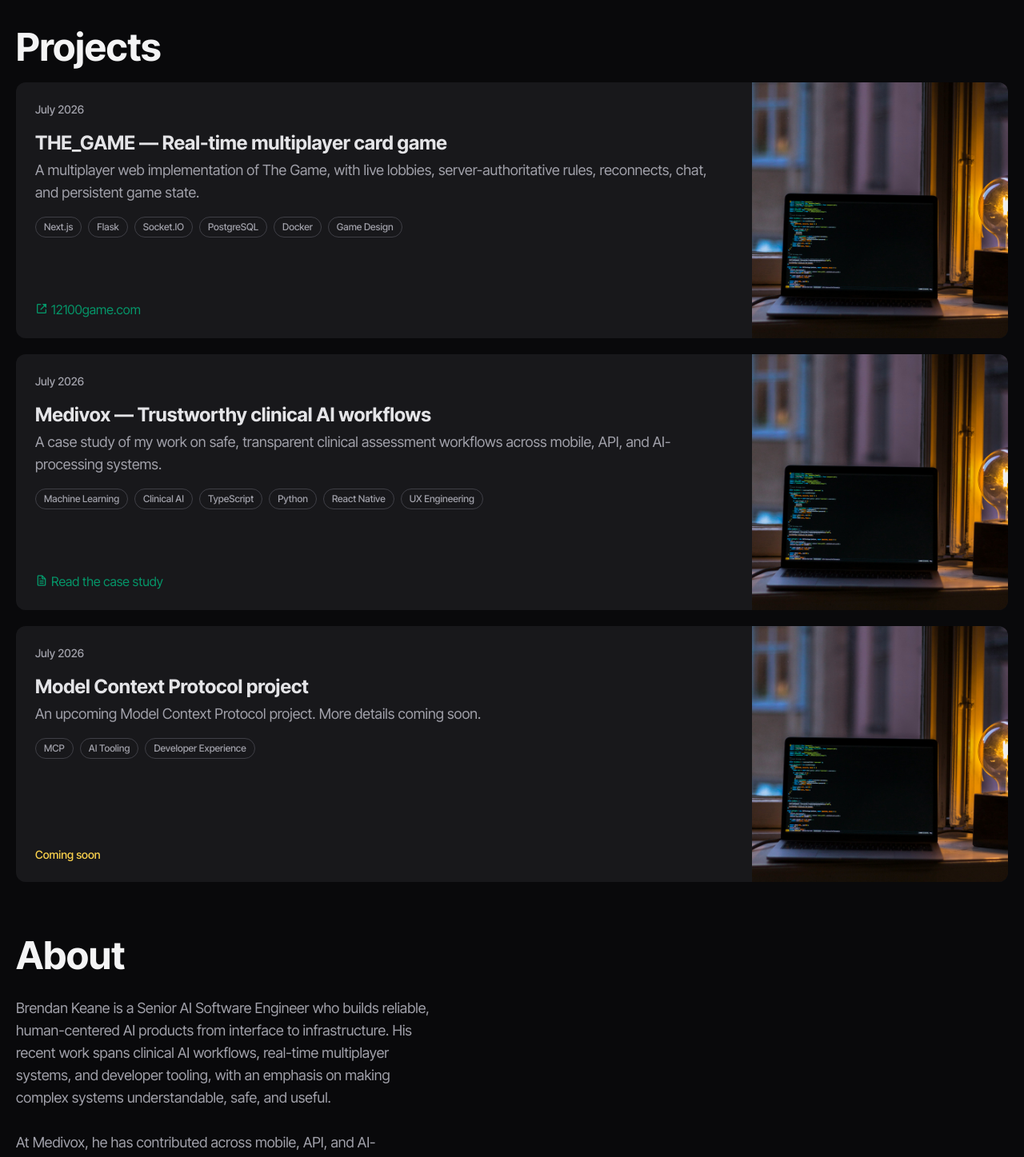
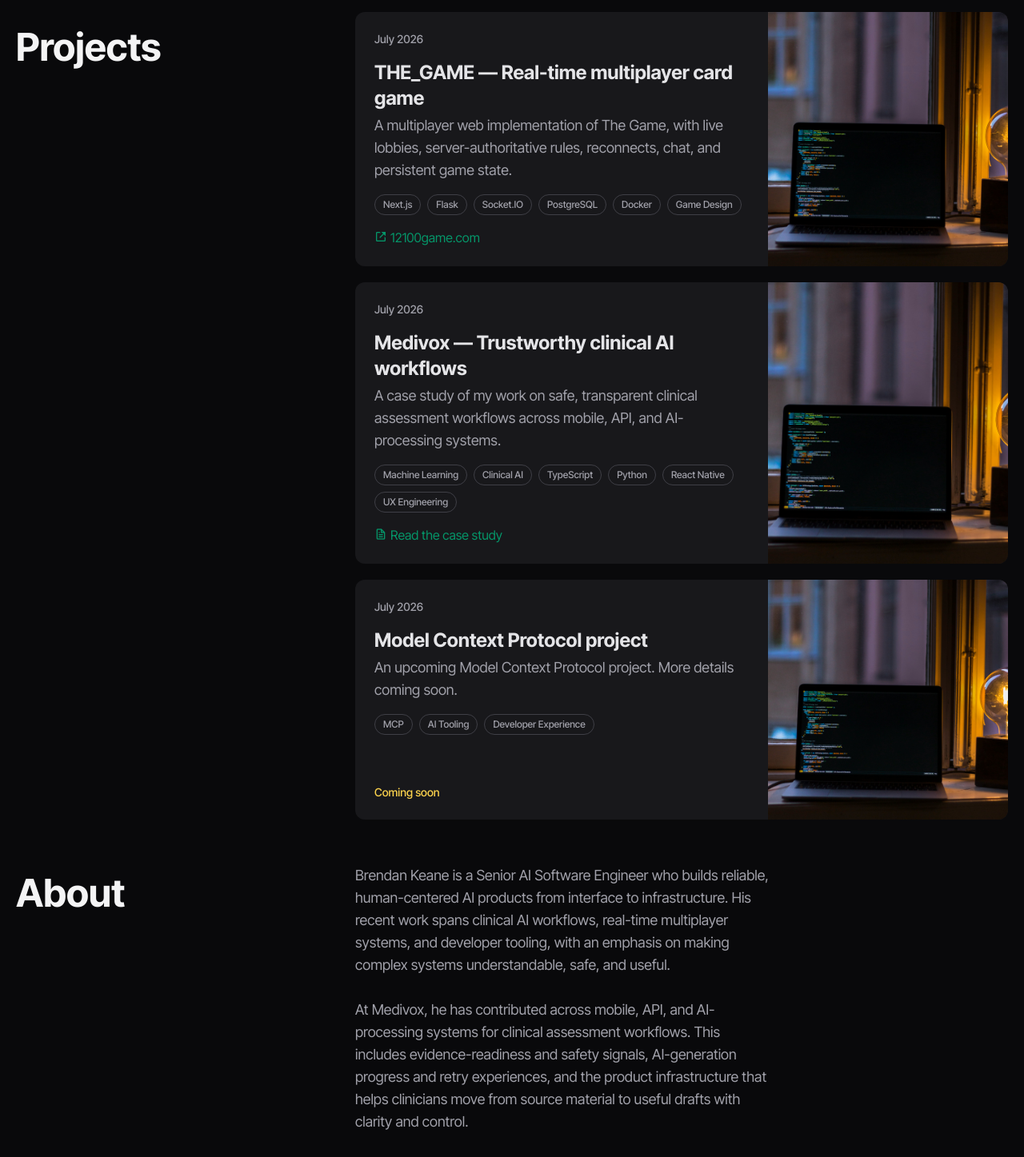
Before and after one commit to brendanwilliam/bkportfolio, a Next.js app: page / in a window 1280 px wide. Shown: the part 641-2088 px from the top of the page at 80% size. Built offline with nearby package versions, Linux system fonts and the light colour scheme.

Commit message:
Refine portfolio layout responsiveness

```diff
--- a/src/app/page.tsx
+++ b/src/app/page.tsx
@@ -7,7 +7,7 @@ import { Header } from "@/components/Header";
 
 export default function Home() {
   return (
-    <main className="flex min-h-screen w-full flex-col overflow-auto">
+    <main className="flex min-h-screen w-screen flex-col overflow-auto">
       <Header />
       <Hero />
       <Content className="flex flex-col px-5">
--- a/src/app/projects/medivox/page.tsx
+++ b/src/app/projects/medivox/page.tsx
@@ -23,7 +23,7 @@ const contributions = [
 
 export default function MedivoxCaseStudy() {
   return (
-    <main className="min-h-screen bg-zinc-950 px-5 py-12 text-zinc-100 md:py-20">
+    <main className="min-h-screen w-screen bg-zinc-950 px-5 py-12 text-zinc-100 md:py-20">
       <article className="container mx-auto max-w-3xl">
         <Link href="/#projects" className="inline-flex items-center text-emerald-500 hover:text-emerald-300 hover:underline">
           <i className="bx bx-left-arrow-alt mr-1" />Back to projects
--- a/src/components/About.tsx
+++ b/src/components/About.tsx
@@ -1,5 +1,6 @@
 import { SubSection } from "@/components/SubSection";
 import { Section } from "@/components/Section";
+import clsx from "clsx";
 
 function Biography() {
   return (
@@ -27,9 +28,13 @@ export function About({
   className?: string
 }) {
   return (
-    <Section id={id} className={className}>
-      <h2 className="sticky top-14 z-30 bg-zinc-950 py-5 md:text-5xl text-5xl font-bold text-zinc-100">About</h2>
-      <Biography />
+    <Section id={id} className={clsx("lg:grid lg:grid-cols-3 lg:gap-8", className)}>
+      <div className="lg:sticky lg:top-16 lg:self-start">
+        <h2 className="py-5 text-5xl font-bold text-zinc-100 md:text-5xl">About</h2>
+      </div>
+      <div className="lg:col-span-2">
+        <Biography />
+      </div>
     </Section>
   )
 }
--- a/src/components/Hero.tsx
+++ b/src/components/Hero.tsx
@@ -21,7 +21,9 @@ function HeroProfile() {
   return (
     <div className="container mx-auto flex flex-col items-center justify-center gap-10 px-5 py-20 mb-14 text-center">
       <ValueProp />
-      <Button href="#projects" style="secondary" icon="bx-down-arrow-alt">View Projects</Button>
+      <div className="w-full max-w-xs">
+        <Button href="#projects" style="secondary" icon="bx-down-arrow-alt">View Projects</Button>
+      </div>
     </div>
   )
 }
--- a/src/components/Projects.tsx
+++ b/src/components/Projects.tsx
@@ -72,8 +72,8 @@ function ProjectCard({
 }) {
 
   return (
-    <div className="flex w-full flex-col-reverse overflow-hidden rounded-xl bg-zinc-900 xl:flex-row xl:justify-between">
-      <div className="flex flex-col items-stretch justify-center gap-4 px-6 py-10 xl:flex-1 xl:py-6">
+    <div className="flex w-full flex-col-reverse overflow-hidden rounded-xl bg-zinc-900 sm:flex-row sm:justify-between">
+      <div className="flex flex-col items-stretch justify-center gap-4 px-6 py-10 sm:flex-1 sm:py-6">
         <FormattedDate date={date} className="text-sm font-medium text-zinc-400" />
         <div className="space-y-1">
           <h3 className="text-2xl font-bold text-zinc-200">{title}</h3>
@@ -93,9 +93,9 @@ function ProjectCard({
           ))}
         </div>
       </div>
-      <div className="xl:ml-auto xl:shrink-0">
-        <Image src={thumbnail} alt={title} width="300" height="300" className="hidden h-full xl:flex xl:min-w-80 xl:object-cover"/>
-        <Image src={thumbnail} alt={title} width="600" height="300" className="xl:hidden flex rounded-t-xl -mb-2 w-full object-cover"/>
+      <div className="sm:ml-auto sm:shrink-0">
+        <Image src={thumbnail} alt={title} width="300" height="300" className="hidden h-full sm:flex sm:min-w-72 sm:object-cover"/>
+        <Image src={thumbnail} alt={title} width="600" height="300" className="-mb-2 flex w-full rounded-t-xl object-cover sm:hidden"/>
       </div>
     </div>
   )
@@ -103,9 +103,11 @@ function ProjectCard({
 
 export function Projects() {
   return (
-    <Section id="projects" className="">
-      <h2 className="sticky top-14 z-30 bg-zinc-950 py-5 md:text-5xl text-5xl font-bold text-zinc-100">Projects</h2>
-      <div className="flex flex-col gap-5">
+    <Section id="projects" className="lg:grid lg:grid-cols-3 lg:gap-8">
+      <div className="lg:sticky lg:top-16 lg:self-start">
+        <h2 className="py-5 text-5xl font-bold text-zinc-100 md:text-5xl">Projects</h2>
+      </div>
+      <div className="flex flex-col gap-5 lg:col-span-2">
         {projects.map((project, index) => (
           <ProjectCard key={index} thumbnail={project.thumbnail} date={project.date} title={project.title} tags={project.tags} description={project.description} status={project.status} links={project.links} />
         ))}
```
